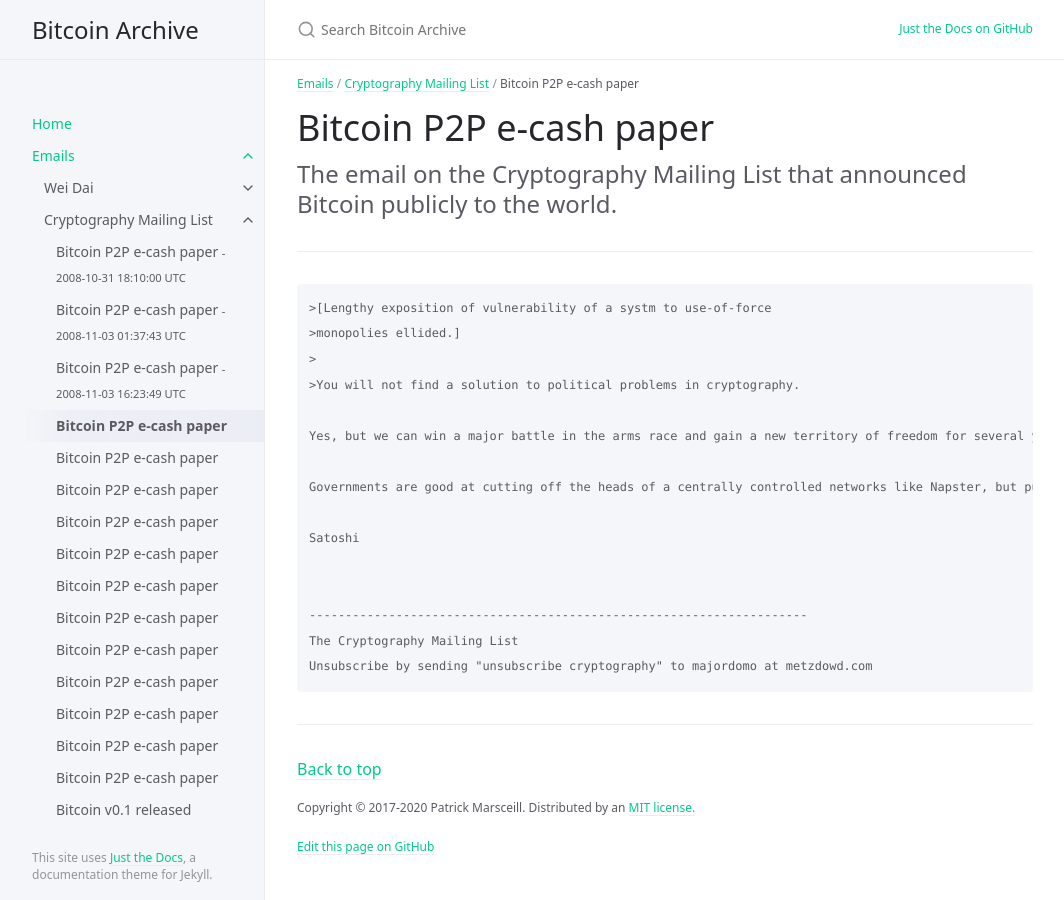
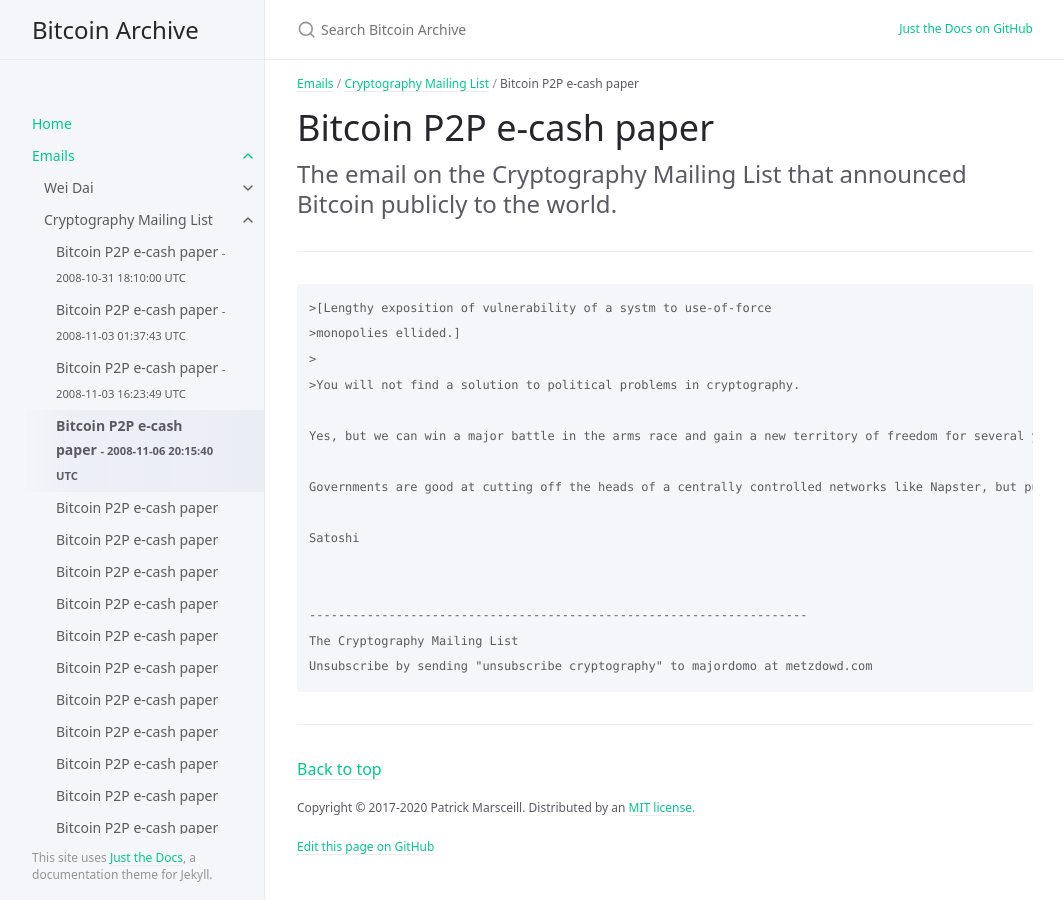
Before and after one commit to wakgill/bitcoin-archive, a Jekyll site: the page built from docs/emails/cryptography/4.md, in a window 1280 px wide. Shown: the whole page, without its empty margins (107-1171 px from the left). Built offline with Jekyll 4.4.1, drawn with Linux system fonts in a browser that asks for light colours.

Commit message:
Update 4.md

```diff
--- a/docs/emails/cryptography/4.md
+++ b/docs/emails/cryptography/4.md
@@ -4,6 +4,7 @@ title: Bitcoin P2P e-cash paper
 grand_parent: Emails
 parent: Cryptography Mailing List
 nav_order: 4
+date: 2008-11-06 20:15:40 UTC
 ---
 
 # Bitcoin P2P e-cash paper
```
